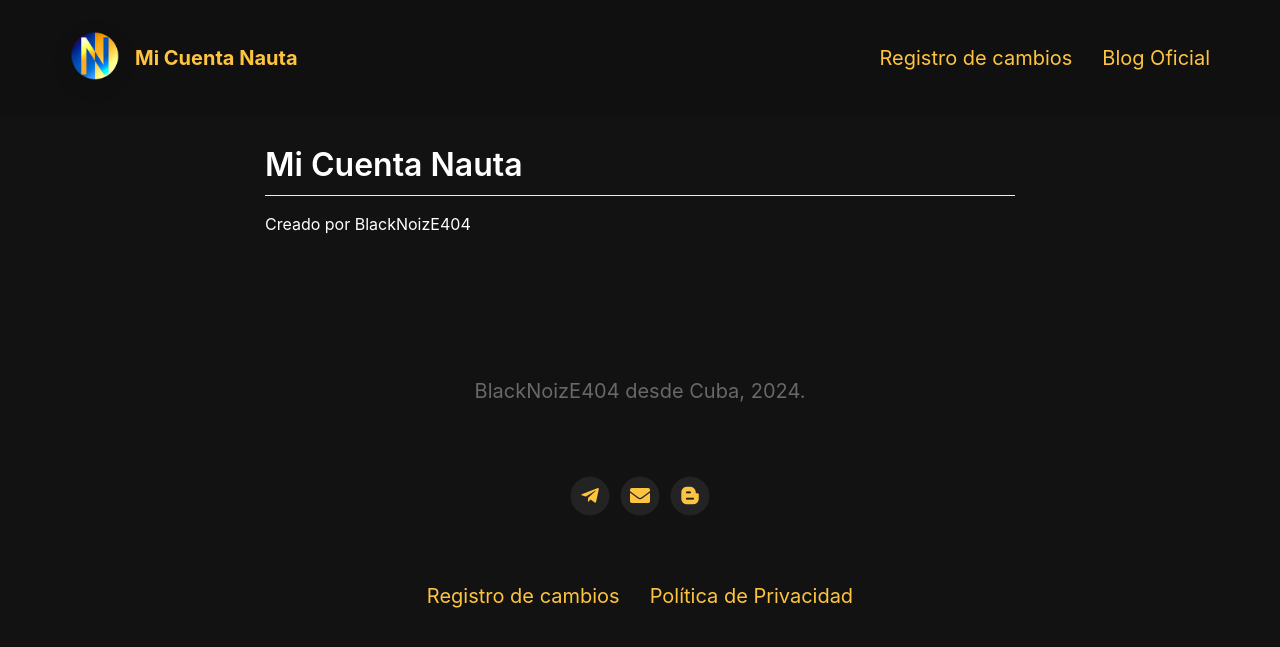
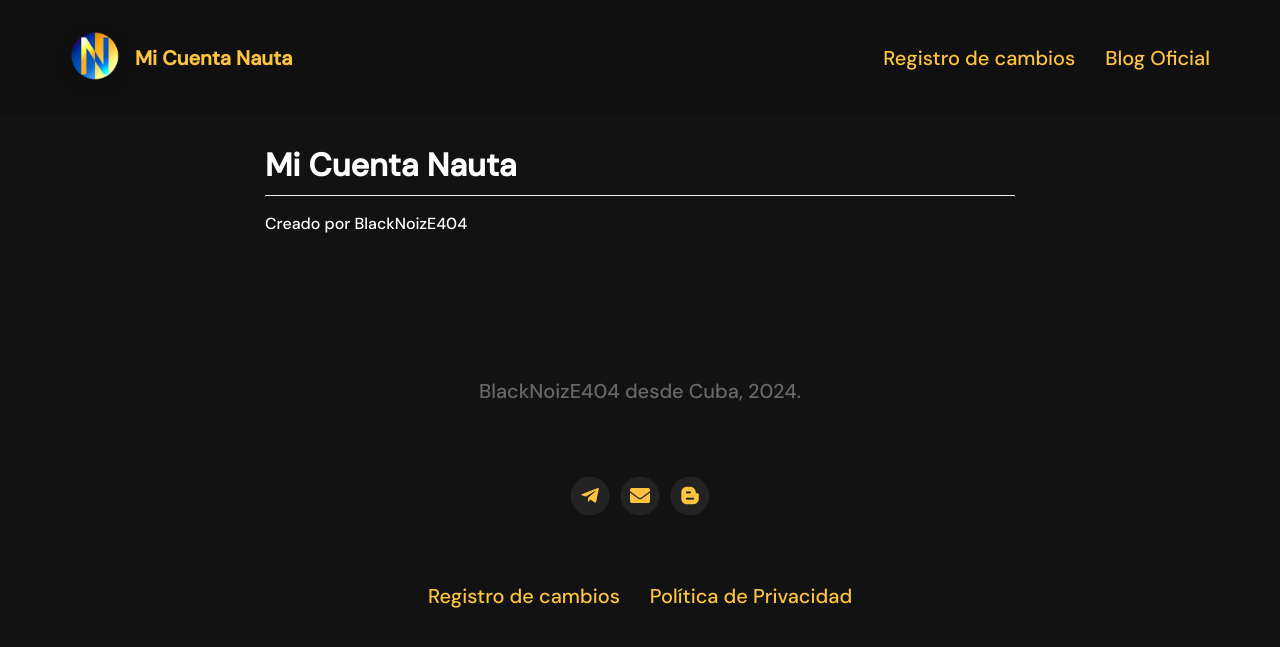
Before and after one commit to micuentanauta/micuentanauta.github.io, a Jekyll site: the page built from about/contact.md, in a window 1280 px wide. Shown: the top 647 px of the page. Built offline with Jekyll 4.4.1, drawn with Linux system fonts in a browser that asks for light colours; nearby versions of some CDN libraries; our own code applies the rules of GitHub Pages for plain Markdown files.

Commit message:
Actualización de fuente

```diff
--- a/_sass/base.scss
+++ b/_sass/base.scss
@@ -1,9 +1,17 @@
 // Layout and grids
 $content-width: 1170px;
 
+@font-face {
+  font-family: "DM Sans";
+  src: url("/fonts/DMSans-Medium.ttf") format("truetype");
+  font-weight: 500;
+  font-style: normal;
+}
+
 // Fonts and sizes
-$font: -apple-system, BlinkMacSystemFont, "Segoe UI", Roboto, Helvetica, Arial, sans-serif, "Apple Color Emoji", "Segoe UI Emoji", "Segoe UI Symbol";
+$font: "DM Sans", -apple-system, BlinkMacSystemFont, "Segoe UI", Roboto, Helvetica, Arial, sans-serif, "Apple Color Emoji", "Segoe UI Emoji", "Segoe UI Symbol";
 $primary-text-color: #000000;
+
 
 html {
 	font-size: 62.5%;
```
Also changed, not shown: _sass/github-markdown.scss (+0 -14 lines), fonts/DMSans-Medium.ttf (added).
